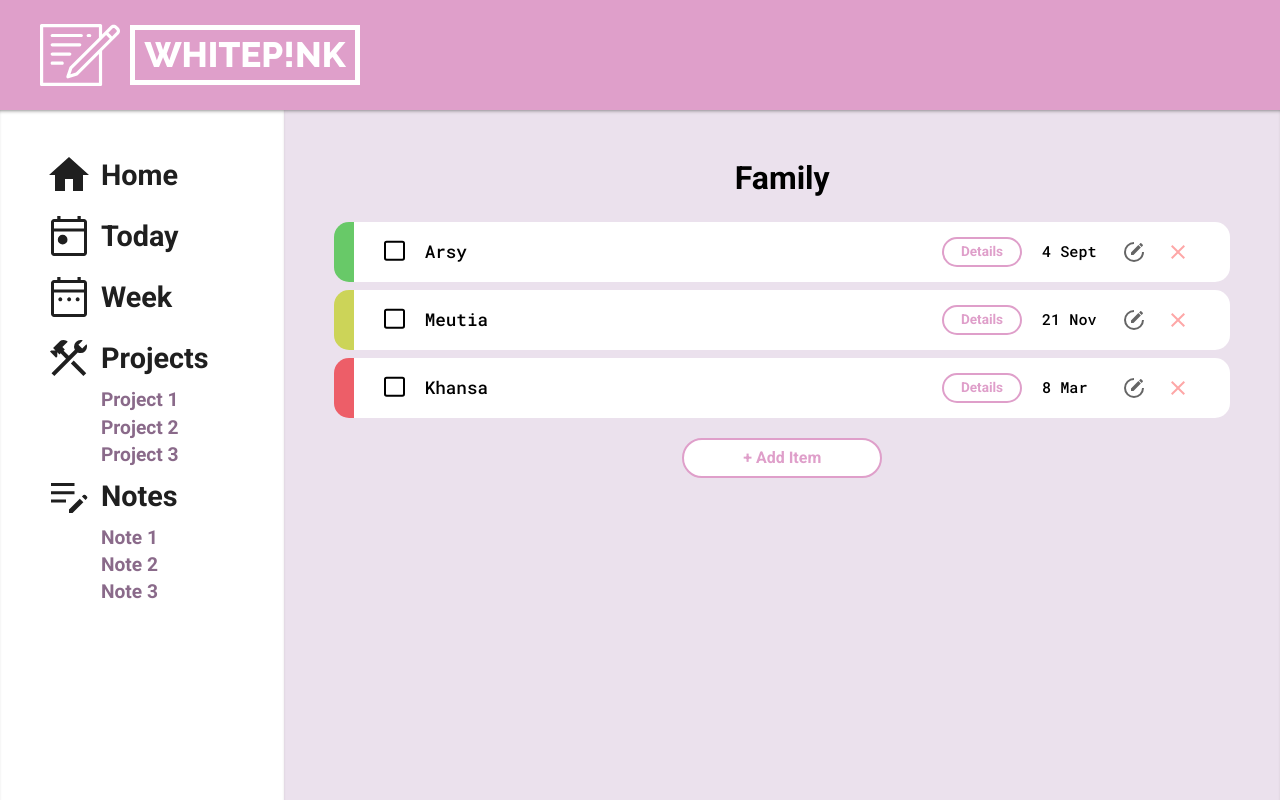
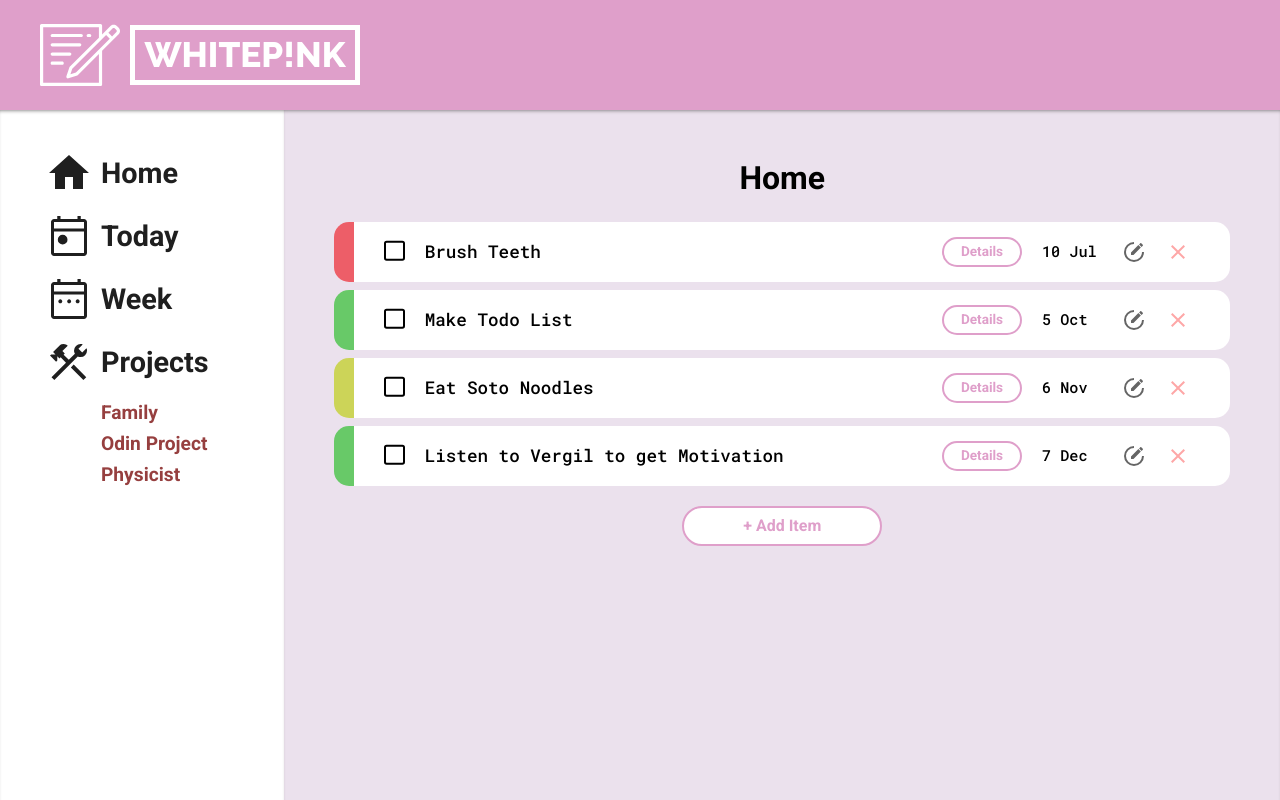
Before and after one commit to arsymedes/odin-todo-list, a website built with webpack: page dist/index.html in a window 1280 px wide. Built offline with nearby package versions, Linux system fonts and the light colour scheme.

Commit message:
Finished Content Section

```diff
--- /dev/null
+++ b/src/banner.js
@@ -0,0 +1,108 @@
+import {storage, processor} from "./index.js"
+import content from "./content.js"
+
+const banner = (() => {
+  function displayBanner() {
+    const bannerClass = document.querySelector(".banner")
+
+    let html = /*html*/ `
+    <ul class="tabs">
+      <li>
+        <a href="javascript:void(0)" class="svg-text activate" data-project=0>
+          <svg viewBox="0 0 24 24">
+            <path fill="currentColor" d="M10,20V14H14V20H19V12H22L12,3L2,12H5V20H10Z" />
+          </svg>
+          <h1>Home</h1>
+        </a>
+      </li>
+      <li>
+        <a id="today" data-project="-1" href="javascript:void(0)" class="svg-text activate">
+          <svg xmlns="http://www.w3.org/2000/svg" fill="currentColor"><path d="M17.65 32.5q-2.05 0-3.45-1.4-1.4-1.4-1.4-3.45 0-2.05 1.4-3.45 1.4-1.4 3.45-1.4 2.05 0 3.45 1.4 1.4 1.4 1.4 3.45 0 2.05-1.4 3.45-1.4 1.4-3.45 1.4ZM9 44q-1.2 0-2.1-.9Q6 42.2 6 41V10q0-1.2.9-2.1Q7.8 7 9 7h3.25V4h3.25v3h17V4h3.25v3H39q1.2 0 2.1.9.9.9.9 2.1v31q0 1.2-.9 2.1-.9.9-2.1.9Zm0-3h30V19.5H9V41Zm0-24.5h30V10H9Zm0 0V10v6.5Z"/></svg>
+          <h1>Today</h1>
+        </a>
+      </li>
+      <li>
+        <a id="week" data-project="-2" href="javascript:void(0)" class="svg-text activate">
+          <svg xmlns="http://www.w3.org/2000/svg" fill="currentColor" height="48" width="48"><path d="M15.3 28.3q-.85 0-1.425-.575-.575-.575-.575-1.425 0-.85.575-1.425.575-.575 1.425-.575.85 0 1.425.575.575.575.575 1.425 0 .85-.575 1.425-.575.575-1.425.575Zm8.85 0q-.85 0-1.425-.575-.575-.575-.575-1.425 0-.85.575-1.425.575-.575 1.425-.575.85 0 1.425.575.575.575.575 1.425 0 .85-.575 1.425-.575.575-1.425.575Zm8.5 0q-.85 0-1.425-.575-.575-.575-.575-1.425 0-.85.575-1.425.575-.575 1.425-.575.85 0 1.425.575.575.575.575 1.425 0 .85-.575 1.425-.575.575-1.425.575ZM9 44q-1.2 0-2.1-.9Q6 42.2 6 41V10q0-1.2.9-2.1Q7.8 7 9 7h3.25V4h3.25v3h17V4h3.25v3H39q1.2 0 2.1.9.9.9.9 2.1v31q0 1.2-.9 2.1-.9.9-2.1.9Zm0-3h30V19.5H9V41Zm0-24.5h30V10H9Zm0 0V10v6.5Z"/></svg>
+          <h1>Week</h1>
+        </a>
+      </li>
+      <!-- <li>
+        <button class="svg-text">
+          <svg fill="currentColor" xmlns="http://www.w3.org/2000/svg" height="48" width="48"><path d="M24 42v-3.55l10.8-10.8 3.55 3.55L27.55 42ZM6 31.5v-3h15v3Zm34.5-2.45-3.55-3.55 1.45-1.45q.4-.4 1.05-.4t1.05.4l1.45 1.45q.4.4.4 1.05t-.4 1.05ZM6 23.25v-3h23.5v3ZM6 15v-3h23.5v3Z"/></svg>
+          <h1>Notes</h1>
+        </button>
+        <ul class="small-text">
+          <li>Note 1</li>
+          <li>Note 2</li>
+          <li>Note 3</li>
+        </ul>
+      </li> -->
+    </ul>
+    `
+
+    bannerClass.innerHTML = html;
+    projectList.addProjects()
+
+    document.querySelectorAll("[data-project]").forEach(element => {
+      element.addEventListener("click", () => {
+        storage.setCurrentProject(element.dataset.project)
+        content.displayContent()
+        if (+element.dataset.project < 0) {
+          document.querySelector(".add-button").remove()
+        }
+      })
+    })
+
+    document.querySelector("#today").addEventListener("click", () => {
+
+    })
+
+    document.querySelectorAll(".activate").forEach(element => {
+      element.addEventListener("click", () => {
+        document.querySelectorAll(".activate").forEach(el => el.classList.remove("active"))
+        element.classList.add("active")
+      })
+    })
+  }
+
+  return {
+    displayBanner,
+  }
+})();
+
+const projectList = (() => {
+  function addProjects() {
+    const tabs = document.querySelector(".tabs")
+
+    let html = /*html*/ `
+    <li id="projects">
+      <button class="svg-text activate">
+        <svg fill="currentColor" xmlns="http://www.w3.org/2000/svg" height="48" width="48"><path d="M38.4 42 25.85 29.45l2.85-2.85 12.55 12.55ZM9.35 42 6.5 39.15 21 24.65l-5.35-5.35-1.15 1.15-2.2-2.2v4.25l-1.2 1.2L5 17.6l1.2-1.2h4.3L8.1 14l6.55-6.55q.85-.85 1.85-1.15 1-.3 2.2-.3 1.2 0 2.2.425 1 .425 1.85 1.275l-5.35 5.35 2.4 2.4-1.2 1.2 5.2 5.2 6.1-6.1q-.4-.65-.625-1.5-.225-.85-.225-1.8 0-2.65 1.925-4.575Q32.9 5.95 35.55 5.95q.75 0 1.275.15.525.15.875.4l-4.25 4.25 3.75 3.75 4.25-4.25q.25.4.425.975t.175 1.325q0 2.65-1.925 4.575Q38.2 19.05 35.55 19.05q-.9 0-1.55-.125t-1.2-.375Z"/></svg>
+        <h1>Projects</h1>
+      </button>
+      ${addProjectList()}
+    </li>
+    `
+    tabs.insertAdjacentHTML("beforeend", html)
+  }
+
+  function addProjectList() {
+    let ul = /*html*/ `<ul class="sub-project">`
+
+    for (let [index, project] of storage.getProjects().entries()) {
+      if (index === 0) continue;
+      ul += /*html*/ `<li class="activate" data-project=${index}>${project.name}</li>`
+    }
+
+    ul += `</ul>`
+
+    return ul
+  }
+
+  return {
+    addProjects,
+  }
+})();
+
+export default banner;
--- a/src/content.js
+++ b/src/content.js
@@ -1,16 +1,18 @@
-import storage from "./index.js"
+import {storage, processor} from "./index.js"
+import { format } from "date-fns";
 
 const content = (() => {
-  function displayProject() {
+  function displayContent() {
     const contentClass = document.querySelector(".content")
 
     let html = /*html*/ `
-    <h1>${storage.getCurrentProject().name}</h1>
+    <h1>${processor.getProject().name}</h1>
     <ul></ul>
     <button class="add-button big-button">+ Add Item</button>
     `
 
     contentClass.innerHTML = html;
+    displayItems();
 
     document.querySelector(".add-button").addEventListener("click", () => {
       addForm();
@@ -21,16 +23,19 @@ const content = (() => {
     const contentUl = document.querySelector(".content ul");
     let html = ``
 
-    for (let [index, item] of storage.getCurrentProject().items.entries()) {
+    let project = processor.getProject()
+
+    if (project.name === "Today" || project.name === "Week") {
+      for (let [index, item] of project.items) {
         let li = /*html*/ `
-      <li class=${item.priority} data-item="${index}">
+        <li class=${item.priority} data-projectname="${item.project}" data-item="${index}">
           <div class="li-left">
             <input type="checkbox">
             <div class="title">${item.title}</div>
           </div>
           <div class="li-right">
-          <button class="small-button">Details</button>
-          <div class="date">${item.dueDate}</div>
+            <button class="details small-button">Details</button>
+            <div class="date">${item.dueDate.toLocaleString("en-UK", {day:"numeric", month: "short"})}</div>
             <svg class="edit" style="width:24px;height:24px" viewBox="0 0 24 24">
               <path fill="currentColor" d="M12,2A10,10 0 0,0 2,12A10,10 0 0,0 12,22A10,10 0 0,0 22,12H20A8,8 0 0,1 12,20A8,8 0 0,1 4,12A8,8 0 0,1 12,4V2M18.78,3C18.61,3 18.43,3.07 18.3,3.2L17.08,4.41L19.58,6.91L20.8,5.7C21.06,5.44 21.06,5 20.8,4.75L19.25,3.2C19.12,3.07 18.95,3 18.78,3M16.37,5.12L9,12.5V15H11.5L18.87,7.62L16.37,5.12Z" />
             </svg>
@@ -44,9 +49,70 @@ const content = (() => {
       }
       contentUl.innerHTML = html;
 
+      document.querySelectorAll(".details").forEach(element => {
+        element.addEventListener("click", () => {
+          showDetails(element)
+        })
+      })
+
       document.querySelectorAll(".remove").forEach(element => {
         element.addEventListener("click", () => {
-        storage.removeItem(element.parentElement.parentElement.dataset.item);
+          let index = element.parentElement.parentElement.dataset.item
+          let projectName = element.parentElement.parentElement.dataset.projectname
+
+          storage.removeItem(index, projectName);
+          displayItems()
+        })
+      })
+
+      document.querySelectorAll('input[type="checkbox"]').forEach(element => {
+        element.addEventListener("click", () => {
+          element.parentElement.parentElement.classList.toggle("vague");
+          element.parentElement.classList.toggle("strikethrough")
+        })
+      })
+
+      document.querySelectorAll(".edit").forEach(element => {
+        element.addEventListener("click", () => {
+          editForm(element)
+        })
+      })
+    } else {
+      for (let [index,item] of project.items.entries()) {
+        let li = /*html*/ `
+        <li class=${item.priority} data-projectname="${item.project}" data-item="${index}">
+          <div class="li-left">
+            <input type="checkbox">
+            <div class="title">${item.title}</div>
+          </div>
+          <div class="li-right">
+            <button class="details small-button">Details</button>
+            <div class="date">${item.dueDate.toLocaleString("en-UK", {day:"numeric", month: "short"})}</div>
+            <svg class="edit" style="width:24px;height:24px" viewBox="0 0 24 24">
+              <path fill="currentColor" d="M12,2A10,10 0 0,0 2,12A10,10 0 0,0 12,22A10,10 0 0,0 22,12H20A8,8 0 0,1 12,20A8,8 0 0,1 4,12A8,8 0 0,1 12,4V2M18.78,3C18.61,3 18.43,3.07 18.3,3.2L17.08,4.41L19.58,6.91L20.8,5.7C21.06,5.44 21.06,5 20.8,4.75L19.25,3.2C19.12,3.07 18.95,3 18.78,3M16.37,5.12L9,12.5V15H11.5L18.87,7.62L16.37,5.12Z" />
+            </svg>
+            <svg class="remove" style="width:24px;height:24px" viewBox="0 0 24 24">
+              <path fill="currentColor" d="M19,6.41L17.59,5L12,10.59L6.41,5L5,6.41L10.59,12L5,17.59L6.41,19L12,13.41L17.59,19L19,17.59L13.41,12L19,6.41Z" />
+            </svg>
+          </div>
+        </li>
+        `
+        html += li
+      }
+      contentUl.innerHTML = html;
+
+      document.querySelectorAll(".details").forEach(element => {
+        element.addEventListener("click", () => {
+          showDetails(element)
+        })
+      })
+
+      document.querySelectorAll(".remove").forEach(element => {
+        element.addEventListener("click", () => {
+          let index = element.parentElement.parentElement.dataset.item
+          let projectName = element.parentElement.parentElement.dataset.projectname
+
+          storage.removeItem(index, projectName);
           displayItems()
         })
       })
@@ -64,9 +130,52 @@ const content = (() => {
         })
       })
     }
+  }
 
-  function showDetails() {
+  function showDetails(el) {
+    const body = document.querySelector("body")
+    const index = el.parentElement.parentElement.dataset.item;
+    const projectName = el.parentElement.parentElement.dataset.projectname
+    const project = processor.getSameProject(projectName).items[index];
 
+    let html = /*html*/ `
+    <div class="popup">
+      <form action="" method="get" id="my-form">
+        <h1>Details</h1>
+        <div class="form-section">${project.title}</div>
+        <div class="form-section">${format((project.dueDate), 'dd/MM/yyyy')}</div>
+        <div class="form-section">
+          <label for="desc"></label>
+          <textarea disabled name="desc" id="desc" cols="30" rows="5">${project.description}</textarea>
+        </div>
+        <fieldset class="radio-form">
+          <legend>Priority</legend>
+          <ul>
+            <li>
+              <input type="radio" id="radio-low" name="priority" value="low" ${project.priority === "low" ? "checked" : "disabled"}>
+              <label class="low" for="radio-low">Low</label>
+            </li>
+            <li>
+              <input type="radio" id="radio-medium" name="priority" value="medium" ${project.priority === "medium" ? "checked" : "disabled"}>
+              <label class="medium" for="radio-medium">Medium</label>
+            </li>
+            <li>
+              <input type="radio" id="radio-high" name="priority" value="high" ${project.priority === "high" ? "checked" : "disabled"}>
+              <label class="high" for="radio-high">High</i></label>
+            </li>
+          </ul>
+        </fieldset>
+        <div class="form-buttons">
+          <button type="button" id="close">Close</button>
+        </div>
+      </form>
+    </div>
+    `
+    body.insertAdjacentHTML("beforeend", html)
+
+    document.querySelector("#close").addEventListener("click", () => {
+      document.querySelector(".popup").remove()
+    })
   }
 
   function addForm() {
@@ -117,7 +226,7 @@ const content = (() => {
 
     document.querySelector("#my-form").addEventListener("submit", event => {
       event.preventDefault();
-      storage.addItem(document.getElementById("title").value, document.getElementById("desc").value, document.getElementById("date").value, document.querySelector('input[name="priority"]:checked').value);
+      storage.addItem(document.getElementById("title").value, document.getElementById("desc").value, document.getElementById("date").value, document.querySelector('input[name="priority"]:checked').value, storage.getCurrentProject());
       displayItems();
       document.querySelector(".popup").remove()
     })
@@ -130,7 +239,8 @@ const content = (() => {
   function editForm(el) {
     const body = document.querySelector("body")
     const index = el.parentElement.parentElement.dataset.item;
-    const project = storage.getCurrentProject().items[index];
+    const projectName = el.parentElement.parentElement.dataset.projectname
+    const project = processor.getSameProject(projectName).items[index];
 
     let html = /*html*/ `
     <div class="popup">
@@ -177,7 +287,7 @@ const content = (() => {
 
     document.querySelector("#my-form").addEventListener("submit", event => {
       event.preventDefault();
-      storage.editItem(index, document.getElementById("title").value, document.getElementById("desc").value, document.getElementById("date").value, document.querySelector('input[name="priority"]:checked').value);
+      storage.editItem(index, document.getElementById("title").value, document.getElementById("desc").value, document.getElementById("date").value, document.querySelector('input[name="priority"]:checked').value, projectName);
       displayItems();
       document.querySelector(".popup").remove()
     })
@@ -188,8 +298,7 @@ const content = (() => {
   }
 
   return {
-    displayProject,
-    displayItems,
+    displayContent,
   }
 })();
 
--- a/src/index.js
+++ b/src/index.js
@@ -1,8 +1,12 @@
 import 'normalize.css'
 import "./style.css"
+import banner from "./banner.js"
 import content from "./content.js"
+import favicon from "./img/favicon.jpg"
+import { add, differenceInCalendarDays } from 'date-fns'
 
 const domStuff = (() => {
+  const head = document.querySelector("head")
   const body = document.querySelector("body");
 
   function initialDom() {
@@ -57,59 +61,15 @@ const domStuff = (() => {
       <div class="logo">WHITEP!NK</div>
     </nav>
 
-    <div class="banner">
-      <ul class="tabs">
-        <li>
-          <div class="svg-text">
-            <svg viewBox="0 0 24 24">
-              <path fill="currentColor" d="M10,20V14H14V20H19V12H22L12,3L2,12H5V20H10Z" />
-            </svg>
-            <h1>Home</h1>
-          </div>
-        </li>
-        <li>
-          <div class="svg-text">
-            <svg xmlns="http://www.w3.org/2000/svg" fill="currentColor"><path d="M17.65 32.5q-2.05 0-3.45-1.4-1.4-1.4-1.4-3.45 0-2.05 1.4-3.45 1.4-1.4 3.45-1.4 2.05 0 3.45 1.4 1.4 1.4 1.4 3.45 0 2.05-1.4 3.45-1.4 1.4-3.45 1.4ZM9 44q-1.2 0-2.1-.9Q6 42.2 6 41V10q0-1.2.9-2.1Q7.8 7 9 7h3.25V4h3.25v3h17V4h3.25v3H39q1.2 0 2.1.9.9.9.9 2.1v31q0 1.2-.9 2.1-.9.9-2.1.9Zm0-3h30V19.5H9V41Zm0-24.5h30V10H9Zm0 0V10v6.5Z"/></svg>
-            <h1>Today</h1>
-          </div>
-        </li>
-        <li>
-          <div class="svg-text">
-            <svg xmlns="http://www.w3.org/2000/svg" fill="currentColor" height="48" width="48"><path d="M15.3 28.3q-.85 0-1.425-.575-.575-.575-.575-1.425 0-.85.575-1.425.575-.575 1.425-.575.85 0 1.425.575.575.575.575 1.425 0 .85-.575 1.425-.575.575-1.425.575Zm8.85 0q-.85 0-1.425-.575-.575-.575-.575-1.425 0-.85.575-1.425.575-.575 1.425-.575.85 0 1.425.575.575.575.575 1.425 0 .85-.575 1.425-.575.575-1.425.575Zm8.5 0q-.85 0-1.425-.575-.575-.575-.575-1.425 0-.85.575-1.425.575-.575 1.425-.575.85 0 1.425.575.575.575.575 1.425 0 .85-.575 1.425-.575.575-1.425.575ZM9 44q-1.2 0-2.1-.9Q6 42.2 6 41V10q0-1.2.9-2.1Q7.8 7 9 7h3.25V4h3.25v3h17V4h3.25v3H39q1.2 0 2.1.9.9.9.9 2.1v31q0 1.2-.9 2.1-.9.9-2.1.9Zm0-3h30V19.5H9V41Zm0-24.5h30V10H9Zm0 0V10v6.5Z"/></svg>
-            <h1>Week</h1>
-          </div>
-        </li>
-        <li>
-          <div class="svg-text">
-            <svg fill="currentColor" xmlns="http://www.w3.org/2000/svg" height="48" width="48"><path d="M38.4 42 25.85 29.45l2.85-2.85 12.55 12.55ZM9.35 42 6.5 39.15 21 24.65l-5.35-5.35-1.15 1.15-2.2-2.2v4.25l-1.2 1.2L5 17.6l1.2-1.2h4.3L8.1 14l6.55-6.55q.85-.85 1.85-1.15 1-.3 2.2-.3 1.2 0 2.2.425 1 .425 1.85 1.275l-5.35 5.35 2.4 2.4-1.2 1.2 5.2 5.2 6.1-6.1q-.4-.65-.625-1.5-.225-.85-.225-1.8 0-2.65 1.925-4.575Q32.9 5.95 35.55 5.95q.75 0 1.275.15.525.15.875.4l-4.25 4.25 3.75 3.75 4.25-4.25q.25.4.425.975t.175 1.325q0 2.65-1.925 4.575Q38.2 19.05 35.55 19.05q-.9 0-1.55-.125t-1.2-.375Z"/></svg>
-            <h1>Projects</h1>
-          </div>
-          <ul class="small-text">
-            <li>Project 1</li>
-            <li>Project 2</li>
-            <li>Project 3</li>
-          </ul>
-        </li>
-        <li>
-          <div class="svg-text">
-            <svg fill="currentColor" xmlns="http://www.w3.org/2000/svg" height="48" width="48"><path d="M24 42v-3.55l10.8-10.8 3.55 3.55L27.55 42ZM6 31.5v-3h15v3Zm34.5-2.45-3.55-3.55 1.45-1.45q.4-.4 1.05-.4t1.05.4l1.45 1.45q.4.4.4 1.05t-.4 1.05ZM6 23.25v-3h23.5v3ZM6 15v-3h23.5v3Z"/></svg>
-            <h1>Notes</h1>
-          </div>
-          <ul class="small-text">
-            <li>Note 1</li>
-            <li>Note 2</li>
-            <li>Note 3</li>
-          </ul>
-        </li>
-      </ul>
-    </div>
+    <div class="banner"></div>
     <div class="content"></div>
 
     `;
 
+    head.insertAdjacentHTML("beforeend", `<link rel="icon" href=${favicon}>`)
     body.innerHTML = html;
-    content.displayProject();
-    content.displayItems();
+    banner.displayBanner();
+    content.displayContent();
   }
 
   return {
@@ -117,7 +77,7 @@ const domStuff = (() => {
   }
 })();
 
-const itemMaker = (title, description, dueDate, priority) => {
+const itemMaker = (title, description, date, priority, project) => {
   let checklist = false
 
   function getChecklist() {
@@ -131,8 +91,9 @@ const itemMaker = (title, description, dueDate, priority) => {
   return {
     title,
     description,
-    dueDate,
+    dueDate: new Date(date),
     priority,
+    project,
     getChecklist,
     toggleChecklist,
   }
@@ -153,7 +114,11 @@ const notes = (title, description) => {
 }
 
 const storage = (() => {
-  let currentProject = 1;
+  let currentProject = 0;
+
+  function getCurrentProjectIndex() {
+    return currentProject
+  }
 
   function getCurrentProject() {
     return projects[currentProject];
@@ -163,30 +128,39 @@ const storage = (() => {
     currentProject = newProject;
   }
 
+
   let projects = [
     projectMaker(
       "Home",
       [
-        itemMaker("Brush Teeth", "Ayaya", "4 Sept", "low"),
-        itemMaker("Make Todo List", "Ayaya", "4 Sept", "low"),
-        itemMaker("Eat Soto Noodles", "Ayaya", "4 Sept", "low"),
-        itemMaker("Listen to Vergil to get Motivation", "Ayaya", "4 Sept", "low"),
+        itemMaker("Brush Teeth", "Ayaya", "2022-07-10", "high", "Home"),
+        itemMaker("Make Todo List", "Ayaya", "2022-10-05", "low", "Home"),
+        itemMaker("Eat Soto Noodles", "Ayaya", "2022-11-06", "medium", "Home"),
+        itemMaker("Listen to Vergil to get Motivation", "Ayaya", "2022-12-07", "low", "Home"),
       ]
     ),
     projectMaker(
       "Family",
       [
-        itemMaker("Arsy", "Ayaya", "4 Sept", "low"),
-        itemMaker("Meutia", "Ayaya", "21 Nov", "medium"),
-        itemMaker("Khansa", "Ayaya", "8 Mar", "high")
+        itemMaker("Ahmad Arsy", "Ayaya", "2022-07-11", "low", "Family"),
+        itemMaker("Meutia Maharani", "Ayaya", "2004-11-21", "medium", "Family"),
+        itemMaker("Khansa Izzati", "Ayaya", "2008-03-08", "high", "Family")
       ]
     ),
     projectMaker(
       "Odin Project",
       [
-        itemMaker("HTML"),
-        itemMaker("CSS"),
-        itemMaker("JavaScript")
+        itemMaker("HTML", "The Skeleton of a Website", "2022-02-15", "low", "Odin Project"),
+        itemMaker("CSS", "The Skin of a Website", "2022-03-01", "medium", "Odin Project"),
+        itemMaker("JavaScript", "The Organs of a Website", "2022-04-22", "high", "Odin Project")
+      ]
+    ),
+    projectMaker(
+      "Physicist",
+      [
+        itemMaker("Albert Einstein", "The Father of Relativity", "1879-03-14", "high", "Physicist"),
+        itemMaker("Max Planck", "The Father of Quantum Mechanics", "1858-04-23", "medium", "Physicist"),
+        itemMaker("Isaac Newton", "The Father of Classical Mechanics and Optics", "1643-01-04", "high", "Physicist")
       ]
     ),
   ]
@@ -195,20 +169,29 @@ const storage = (() => {
     return projects
   }
 
-  function addItem(title, description, dueDate, priority) {;
-    projects[currentProject].items.push(itemMaker(title, description, dueDate, priority))
+  function addItem(title, description, dueDate, priority, project) {;
+    projects[currentProject].items.push(itemMaker(title, description, dueDate, priority, project))
   }
 
-  function editItem(index, title, description, dueDate, priority) {
-    projects[currentProject].items[index] = (itemMaker(title, description, dueDate, priority))
+  function editItem(index, title, description, dueDate, priority, itemProject) {
+    for (let i of projects) {
+      if (i.name === itemProject) {
+        i.items[index] = itemMaker(title, description, dueDate, priority, itemProject)
+      }
+    }
   }
 
-  function removeItem(index) {
-    projects[currentProject].items.splice(index, 1)
+  function removeItem(index, itemProject) {
+    for (let i of projects) {
+      if (i.name === itemProject) {
+        i.items.splice(index, 1)
+      }
+    }
   }
 
   return {
     getProjects,
+    getCurrentProjectIndex,
     getCurrentProject,
     setCurrentProject,
     addItem,
@@ -217,6 +200,65 @@ const storage = (() => {
   }
 })();
 
-export default storage;
+const processor = (() => {
+  function getToday() {
+    let todayItems = []
+
+    for (let project of storage.getProjects()) {
+      for (let [index, item] of project.items.entries()) {
+        if (differenceInCalendarDays(new Date(), item.dueDate) === 0) {
+          todayItems.push([index, item])
+        }
+      }
+    }
+
+    let today = projectMaker("Today", todayItems)
+    return today
+  }
+
+  function getWeek() {
+    let weekItems = []
+
+    for (let project of storage.getProjects()) {
+      for (let [index, item] of project.items.entries()) {
+        if (differenceInCalendarDays(add(new Date(), { days: 7 }), item.dueDate) < 7 && differenceInCalendarDays(add(new Date(), { days: 7 }), item.dueDate) > 1) {
+          weekItems.push([index, item])
+        }
+      }
+    }
+
+    let week = projectMaker("Week", weekItems)
+    return week
+  }
+
+  function getProject() {
+    let project = storage.getCurrentProject()
+
+    if (storage.getCurrentProjectIndex() === "-1") {
+      project = processor.getToday()
+    } else if (storage.getCurrentProjectIndex() === "-2") {
+      project = processor.getWeek()
+    }
+
+    return project
+  }
+
+  function getSameProject(itemProject) {
+    for (let i of storage.getProjects()) {
+      if (i.name === itemProject) {
+        return i
+      }
+    }
+  }
+
+  return {
+    getToday,
+    getWeek,
+    getProject,
+    getSameProject,
+  }
+})();
+
+export { storage, processor };
 
 domStuff.initialDom()
--- a/src/style.css
+++ b/src/style.css
@@ -60,26 +60,44 @@ ul {
 }
 
 .tabs {
-  margin-left: 45px;
+  margin-left: 35px;
   margin-top: 35px;
+  display: flex;
+  flex-direction: column;
+  gap: 5px;
+}
+
+.tabs button {
+  background-color: transparent;
+  border: none;
+  width: 100%;
 }
 
 .svg-text {
+  padding: 5px 10px;
+  border-top-left-radius: 0;
+  border-bottom-left-radius: 20px;
   display: flex;
   align-items: center;
   gap: 8px;
   color: rgb(31, 31, 31);
+  text-decoration: none;
   cursor: pointer;
 }
 
 .svg-text:hover {
-  color: rgb(175, 175, 175);
-  /* background-color: var(--bg-color); */
+  background-color: var(--bg-color);
+}
+
+.svg-text:active,
+.svg-text.active{
+  background-color: var(--main-color);
+  color: white;
 }
 
 .svg-text h1 {
   font-size: 1.8rem;
-  margin: 14px 0;
+  margin: 0;
 }
 
 .svg-text svg {
@@ -89,14 +107,32 @@ ul {
   bottom: 1px;
 }
 
-.small-text {
+.sub-project {
+  margin-top: 8px;
   margin-left: 56px;
   font-size: 1.2rem;
   font-weight: 600;
-  color: var(--p-color);
+  color: var(--nice-maroon);
   display: flex;
   flex-direction: column;
   gap: 5px;
+  cursor: pointer;
+
+}
+
+.sub-project li {
+  padding: 2px 10px;
+  border-bottom-left-radius: 10px;
+}
+
+.sub-project li:hover {
+  background-color: var(--bg-color);
+}
+
+.sub-project li:active,
+.sub-project li.active {
+  background-color: var(--main-color);
+  color: white;
 }
 
 .content {
@@ -262,6 +298,7 @@ input[type="checkbox"]:checked::before {
 
 .form-section {
   background-color: var(--bg-color);
+  font-weight: 500;
   padding: 15px 20px;
   width: 100%;
   display: flex;
@@ -278,8 +315,8 @@ input[type="checkbox"]:checked::before {
 .form-section textarea {
   background-color: transparent;
   border: none;
+  width: 100%;
   font-weight: 500;
-  width: 100%;
 }
 
 .form-section input:focus,
```
Also changed, not shown: dist/8736283e2222a90d18ee.jpg (added), dist/main.js, src/img/favicon.jpg (added). Lines whose indentation alone changed are shown as unchanged.
